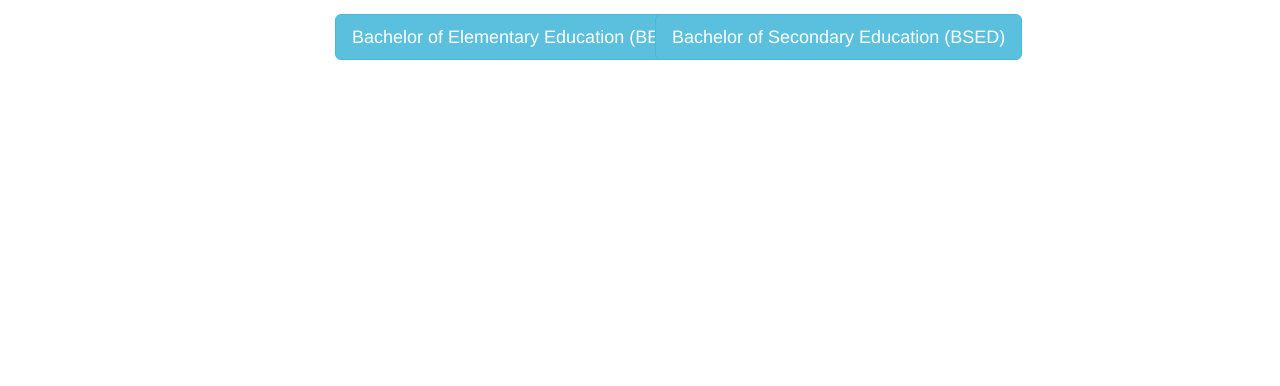
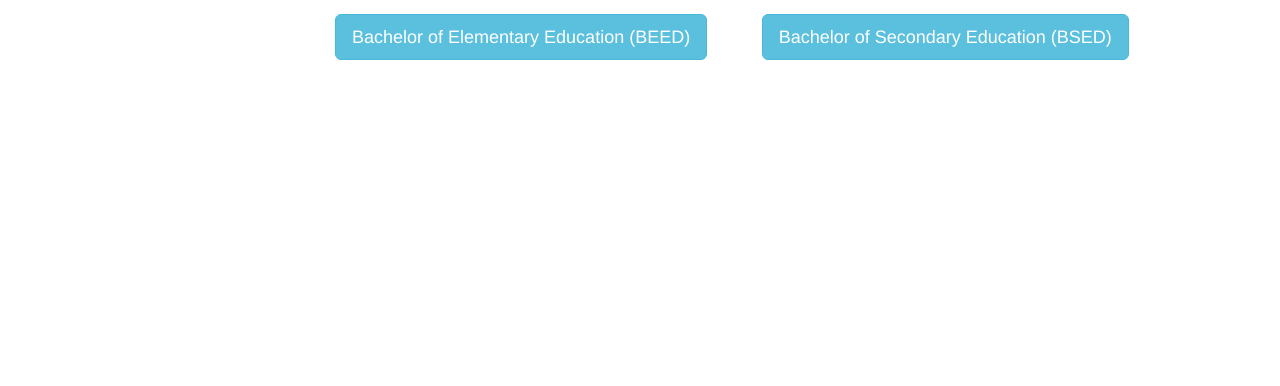
Before and after one commit to ssc-ictoffice/Accreditation, a plain HTML site: page index.html in a window 1280 px wide. Shown: the part 414-800 px from the top of the page. Drawn offline with Linux system fonts and the light colour scheme.

Commit message:
Fifth Edit

```diff
--- a/index.html
+++ b/index.html
@@ -50,10 +50,11 @@
 <br>
 	<div class="row">
 		<div class="col-sm-3">&nbsp;</div>
-		<div class="col-sm-3" style="text-align: center;">
+		<div class="col-sm-2" style="text-align: center;">
 			<a type="button" class="btn btn-info btn-lg" href="index_BEED.html">Bachelor of Elementary Education (BEED)</a>
 		</div>
-		<div class="col-sm-3" style="text-align: center;">
+		<div class="col-sm-2">&nbsp;</div>
+		<div class="col-sm-2" style="text-align: center;">
 			<a type="button" class="btn btn-info btn-lg" href="index_BSED.html">Bachelor of Secondary Education (BSED)</a></div>
 		<div class="col-sm-3">&nbsp;</div>
 	</div>
```
